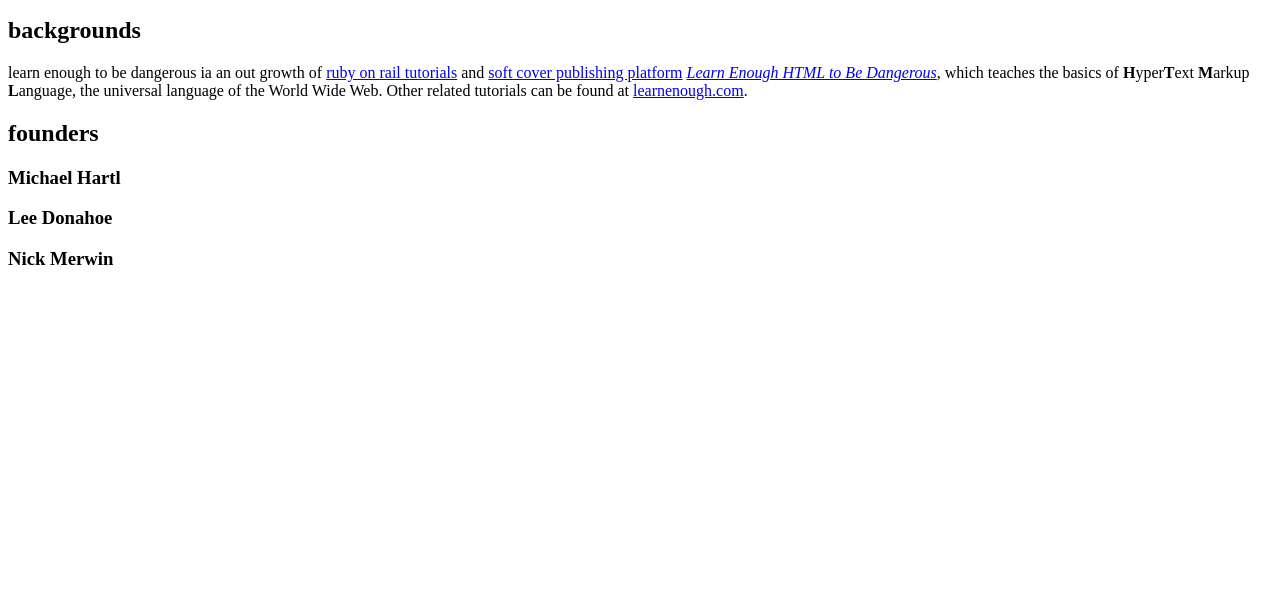
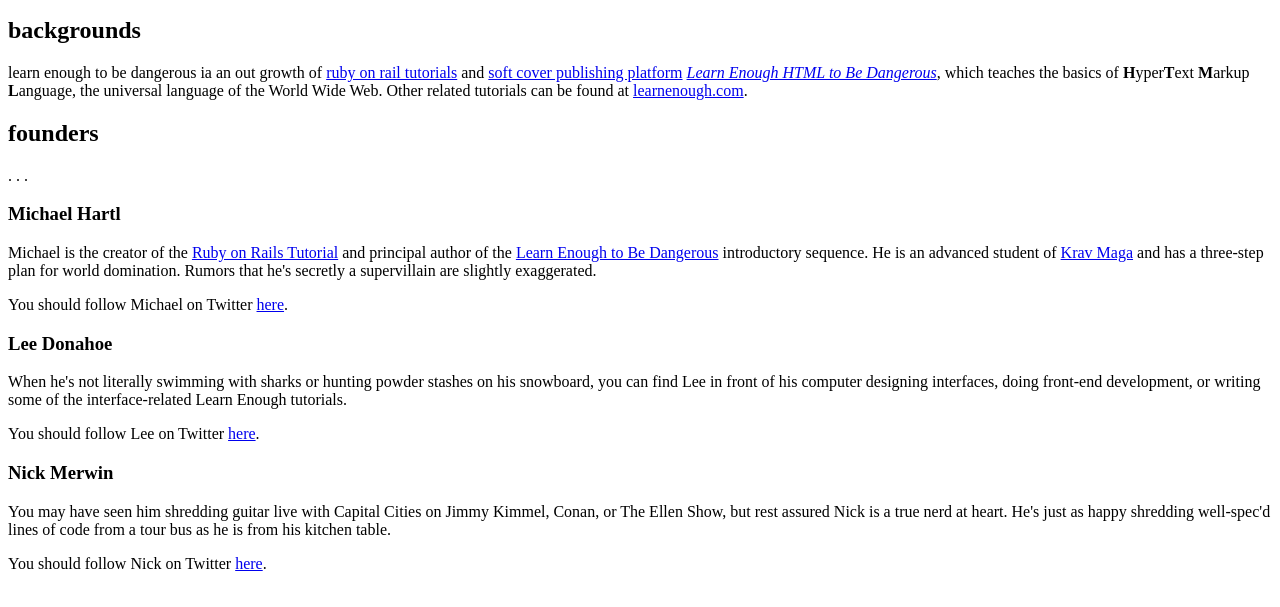
Before and after one commit to rajukp25/sample_website, a plain HTML site: page index.html in a window 1280 px wide. Shown: the part 137-744 px from the top of the page. Drawn offline with Linux system fonts and the light colour scheme.

Commit message:
founders info with twitter links

```diff
--- a/index.html
+++ b/index.html
@@ -33,9 +33,53 @@
             <a href="https://www.learnenough.com/">learnenough.com</a>.
             </p>
         <h2>founders</h2>
+        .
+        .
+        .
         <h3>Michael Hartl</h3>
+
+        <p>
+          Michael is the creator of the <a href="https://www.railstutorial.org/">
+          Ruby on Rails Tutorial</a> and principal author of the
+          <a href="https://www.learnenough.com/">Learn Enough to Be Dangerous</a>
+          introductory sequence. He is an advanced student of
+          <a href="https://www.kravmaga.com/">Krav Maga</a> and has a three-step
+          plan for world domination. Rumors that he's secretly a supervillain
+          are slightly exaggerated.
+
+          <p>
+            You should follow Michael on Twitter
+            <a href="http://twitter.com/mhartl">here</a>.
+          </p>
+        </p>
+
         <h3>Lee Donahoe</h3>
+
+        <p>
+          When he's not literally swimming with sharks or hunting powder stashes
+          on his snowboard, you can find Lee in front of his computer designing
+          interfaces, doing front-end development, or writing some of the
+          interface-related Learn Enough tutorials.
+          <p>
+            You should follow Lee on Twitter
+            <a href="https://twitter.com/leedonahoe">here</a>.
+          </p>
+        </p>
+
         <h3>Nick Merwin</h3>
+
+        <p>
+          You may have seen him shredding guitar live with Capital Cities on Jimmy
+          Kimmel, Conan, or The Ellen Show, but rest assured Nick is a true nerd
+          at heart. He's just as happy shredding well-spec'd lines of code from a
+          tour bus as he is from his kitchen table.
+          <p>
+            You should follow Nick on Twitter
+            <a href="https://twitter.com/nickmerwin">here</a>.
+          </p>
+        </p>
+
+
 
     </body>
 </html>
```
